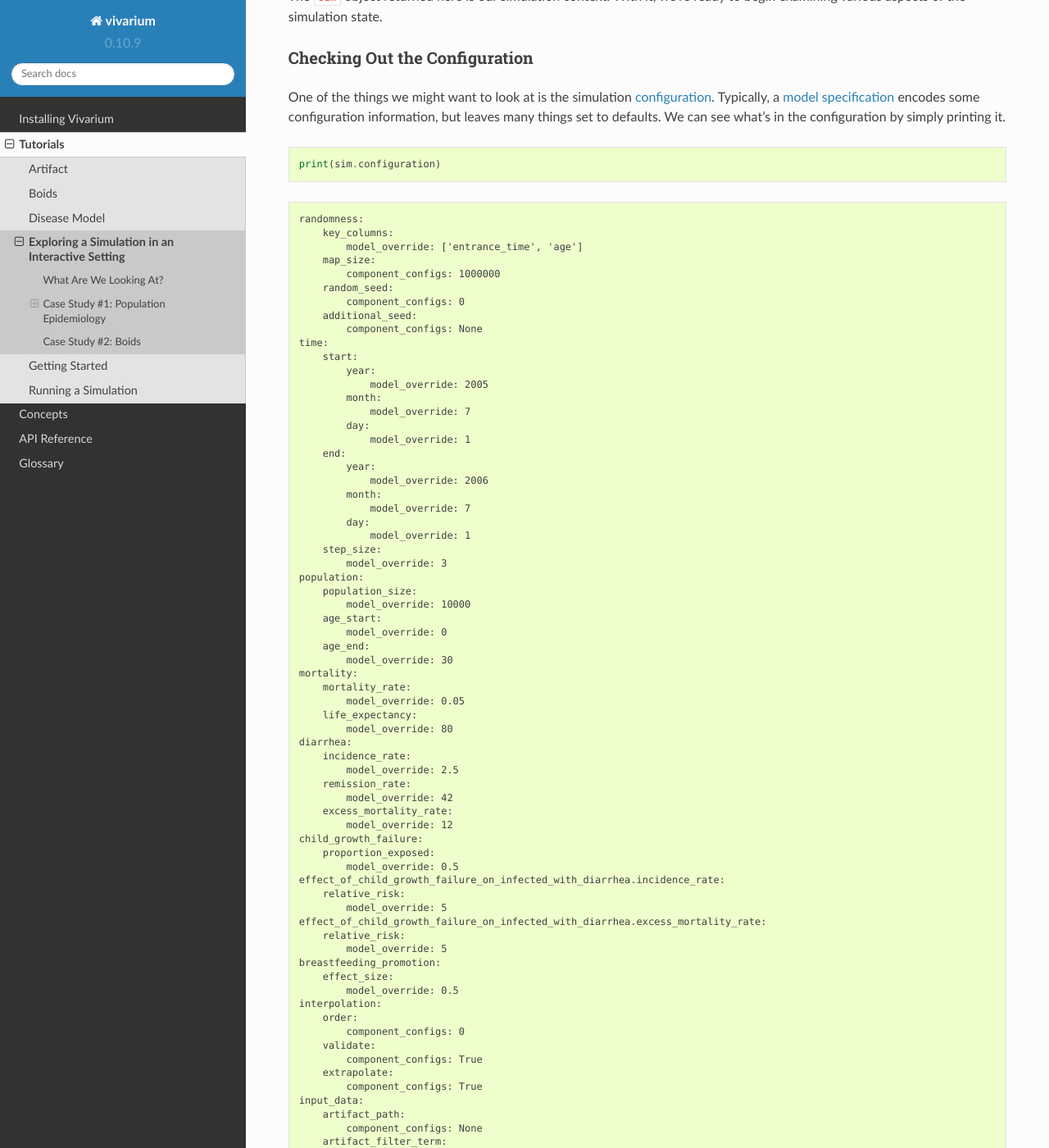
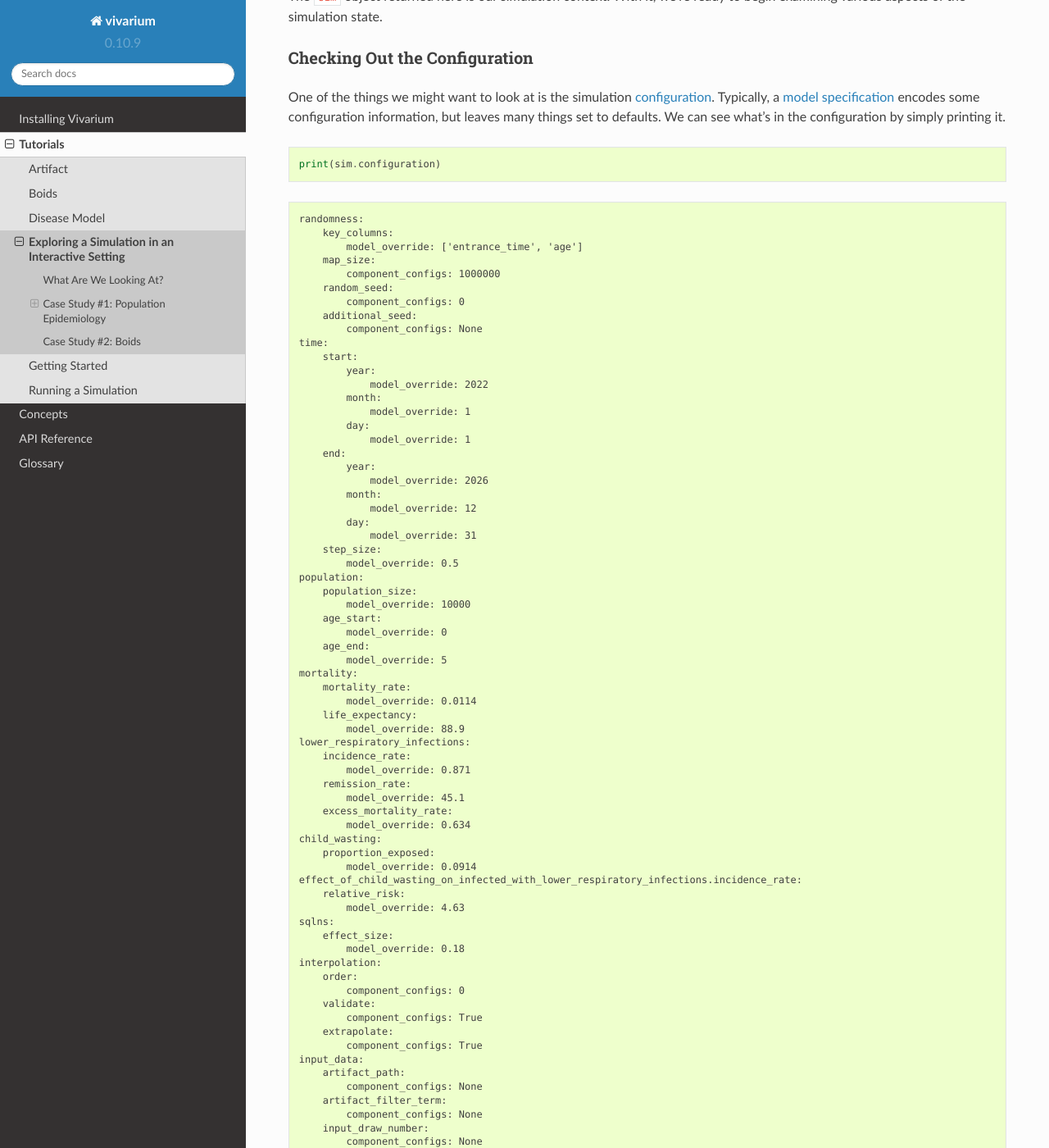
Before and after one commit to ihmeuw/vivarium, a Sphinx documentation site: the page built from docs/source/tutorials/exploration.rst, in a window 1280 px wide and 1400 px high, scrolled down 1376 px. Shown: the whole window at 82% size. Built offline with Sphinx 7.4.7 and the Read the Docs theme 2.0.0, drawn with Linux system fonts in a browser that asks for light colours; some of the changed text lies outside the part shown.

Commit message:
Fix doctests and some warnings

```diff
--- a/docs/source/tutorials/exploration.rst
+++ b/docs/source/tutorials/exploration.rst
@@ -103,77 +103,75 @@ configuration by simply printing it.
 
 .. testoutput::
 
-   randomness:
-       key_columns:
-           model_override: ['entrance_time', 'age']
-       map_size:
-           component_configs: 1000000
-       random_seed:
-           component_configs: 0
-       additional_seed:
-           component_configs: None
-   time:
-       start:
-           year:
-               model_override: 2005
-           month:
-               model_override: 7
-           day:
-               model_override: 1
-       end:
-           year:
-               model_override: 2006
-           month:
-               model_override: 7
-           day:
-               model_override: 1
-       step_size:
-           model_override: 3
-   population:
-       population_size:
-           model_override: 10000
-       age_start:
-           model_override: 0
-       age_end:
-           model_override: 30
-   mortality:
-       mortality_rate:
-           model_override: 0.05
-       life_expectancy:
-           model_override: 80
-   diarrhea:
-       incidence_rate:
-           model_override: 2.5
-       remission_rate:
-           model_override: 42
-       excess_mortality_rate:
-           model_override: 12
-   child_growth_failure:
-       proportion_exposed:
-           model_override: 0.5
-   effect_of_child_growth_failure_on_infected_with_diarrhea.incidence_rate:
-       relative_risk:
-           model_override: 5
-   effect_of_child_growth_failure_on_infected_with_diarrhea.excess_mortality_rate:
-       relative_risk:
-           model_override: 5
-   breastfeeding_promotion:
-       effect_size:
-           model_override: 0.5
-   interpolation:
-       order:
-           component_configs: 0
-       validate:
-           component_configs: True
-       extrapolate:
-           component_configs: True
-   input_data:
-       artifact_path:
-           component_configs: None
-       artifact_filter_term:
-           component_configs: None
-       input_draw_number:
-           component_configs: None
+    randomness:
+        key_columns:
+            model_override: ['entrance_time', 'age']
+        map_size:
+            component_configs: 1000000
+        random_seed:
+            component_configs: 0
+        additional_seed:
+            component_configs: None
+    time:
+        start:
+            year:
+                model_override: 2022
+            month:
+                model_override: 1
+            day:
+                model_override: 1
+        end:
+            year:
+                model_override: 2026
+            month:
+                model_override: 12
+            day:
+                model_override: 31
+        step_size:
+            model_override: 0.5
+    population:
+        population_size:
+            model_override: 10000
+        age_start:
+            model_override: 0
+        age_end:
+            model_override: 5
+    mortality:
+        mortality_rate:
+            model_override: 0.0114
+        life_expectancy:
+            model_override: 88.9
+    lower_respiratory_infections:
+        incidence_rate:
+            model_override: 0.871
+        remission_rate:
+            model_override: 45.1
+        excess_mortality_rate:
+            model_override: 0.634
+    child_wasting:
+        proportion_exposed:
+            model_override: 0.0914
+    effect_of_child_wasting_on_infected_with_lower_respiratory_infections.incidence_rate:
+        relative_risk:
+            model_override: 4.63
+    sqlns:
+        effect_size:
+            model_override: 0.18
+    interpolation:
+        order:
+            component_configs: 0
+        validate:
+            component_configs: True
+        extrapolate:
+            component_configs: True
+    input_data:
+        artifact_path:
+            component_configs: None
+        artifact_filter_term:
+            component_configs: None
+        input_draw_number:
+            component_configs: None
+
 
 
 What do we see here?  The configuration is *hierarchical*.  There are a set of
@@ -290,8 +288,8 @@ the population as a whole.
    pop = pop.reindex(sorted(pop.columns), axis=1)
    print(pop.age.describe())
    print(pop.alive.value_counts())
-   print(pop.child_growth_failure_propensity.describe())
-   print(pop.diarrhea.value_counts())
+   print(pop.child_wasting_propensity.describe())
+   print(pop.lower_respiratory_infections.value_counts())
    print(pop.entrance_time.value_counts())
    print(pop.sex.value_counts())
    print(pop.tracked.value_counts())
@@ -299,35 +297,36 @@ the population as a whole.
 
 .. testoutput::
 
-   count    10000.000000
-   mean        15.076739
-   std          8.707947
-   min          0.000118
-   25%          7.526312
-   50%         15.004701
-   75%         22.687441
-   max         29.998082
-   Name: age, dtype: float64
-   alive    10000
-   Name: alive, dtype: int64
-   count    10000.000000
-   mean         0.503233
-   std          0.288712
-   min          0.000002
-   25%          0.255108
-   50%          0.504047
-   75%          0.752366
-   max          0.999943
-   Name: child_growth_failure_propensity, dtype: float64
-   susceptible_to_diarrhea    10000
-   Name: diarrhea, dtype: int64
-   2005-06-28    10000
-   Name: entrance_time, dtype: int64
-   Female    5015
-   Male      4985
-   Name: sex, dtype: int64
-   True    10000
-   Name: tracked, dtype: int64
+    count    10000.000000
+    mean         2.492575
+    std          1.438785
+    min          0.001753
+    25%          1.242003
+    50%          2.499081
+    75%          3.726703
+    max          4.999189
+    Name: age, dtype: float64
+    alive    10000
+    Name: alive, dtype: int64
+    count    10000.000000
+    mean         0.495885
+    std          0.288052
+    min          0.000057
+    25%          0.244909
+    50%          0.490722
+    75%          0.743350
+    max          0.999943
+    Name: child_wasting_propensity, dtype: float64
+    susceptible_to_lower_respiratory_infections    10000
+    Name: lower_respiratory_infections, dtype: int64
+    2021-12-31 12:00:00    10000
+    Name: entrance_time, dtype: int64
+    Male      5089
+    Female    4911
+    Name: sex, dtype: int64
+    True    10000
+    Name: tracked, dtype: int64
+
 
 
 Understanding the Simulation Data
```
Also changed, not shown: docs/source/tutorials/running_a_simulation/interactive.rst (+4 -4 lines), 2 other files.
